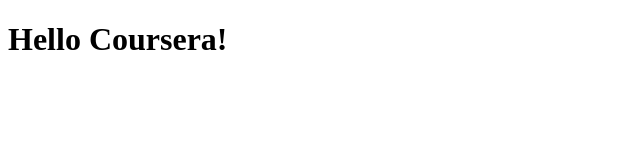
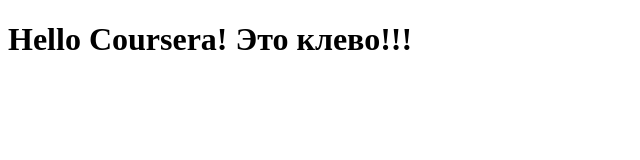
Before and after one commit to vvmurzina/coursera-test, a plain HTML site: page site/index.html in a window 1280 px wide. Shown: the whole page, without its empty margins (0-640 px from the left). Drawn offline with Linux system fonts and the light colour scheme.

Commit message:
Чуть изменила)

```diff
--- a/site/index.html
+++ b/site/index.html
@@ -4,6 +4,6 @@
 	<title>Hello Coursera!</title>
 </head>
 <body>
-<h1>Hello Coursera!</h1>
+<h1>Hello Coursera! Это клево!!!</h1>
 </body>
 </html>
```
